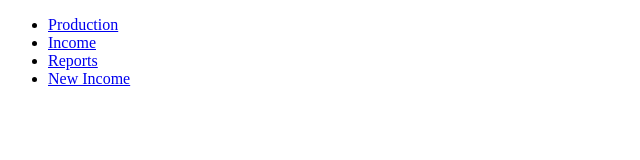
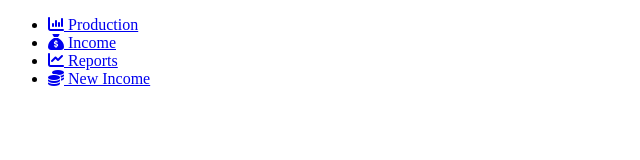
Before and after one commit to Sammychesire/INDEPENDENT-PROJECT3, a plain HTML site: page index.html in a window 1280 px wide. Shown: the whole page, without its empty margins (0-640 px from the left). Drawn offline with Linux system fonts and the light colour scheme.

Commit message:
add icons to the navigation bar

```diff
--- a/index.html
+++ b/index.html
@@ -6,31 +6,32 @@
     <meta name="viewport" content="width=device-width, initial-scale=1.0">
     <title>Brookside Dairy business</title>
     <link rel="stylesheet" type="text/css" href="./assets/style/index.css">
+    <script src="https://kit.fontawesome.com/c1a94ec189.js" crossorigin="anonymous"></script>
 </head>
 <body>
     <div class="navbar">
         <ul>
             <li class="list">
                 <a href="#">
-                    <span class="icon"></span>
+                    <span class="icon"><i class="fa-solid fa-chart-column"></i></span>
                     <span class="header">Production</span>
                 </a>
             </li>
             <li class="list">
                 <a href="#">
-                    <span class="icon"></span>
+                    <span class="icon"><i class="fa-solid fa-sack-dollar"></i></span>
                     <span class="header">Income</span>
                 </a>
             </li>
             <li class="list">
                 <a href="#">
-                    <span class="icon"></span>
+                    <span class="icon"><i class="fa-solid fa-chart-line"></i></span>
                     <span class="header">Reports</span>
                 </a>
             </li>
             <li class="list">
                 <a href="#">
-                    <span class="icon"></span>
+                    <span class="icon"><i class="fa-solid fa-coins"></i></span>
                     <span class="header">New Income</span>
                 </a>
             </li>
```
